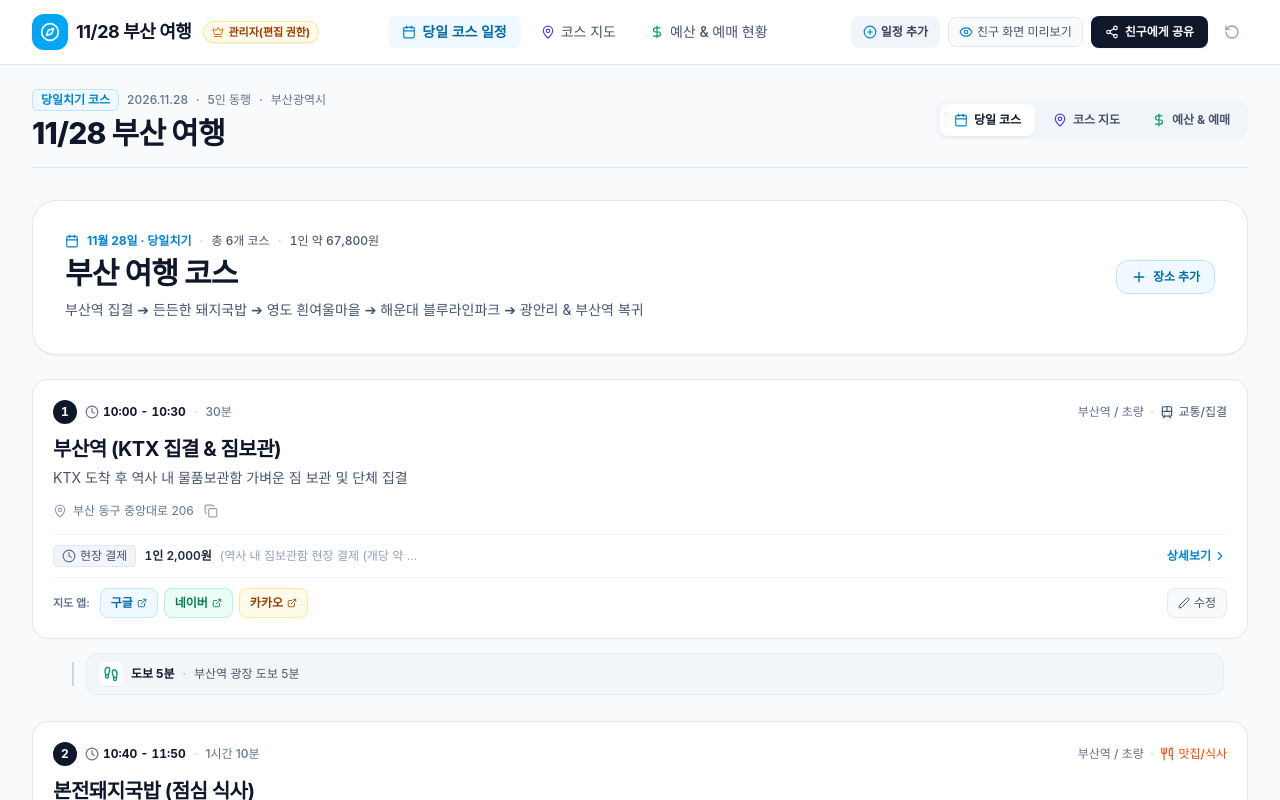
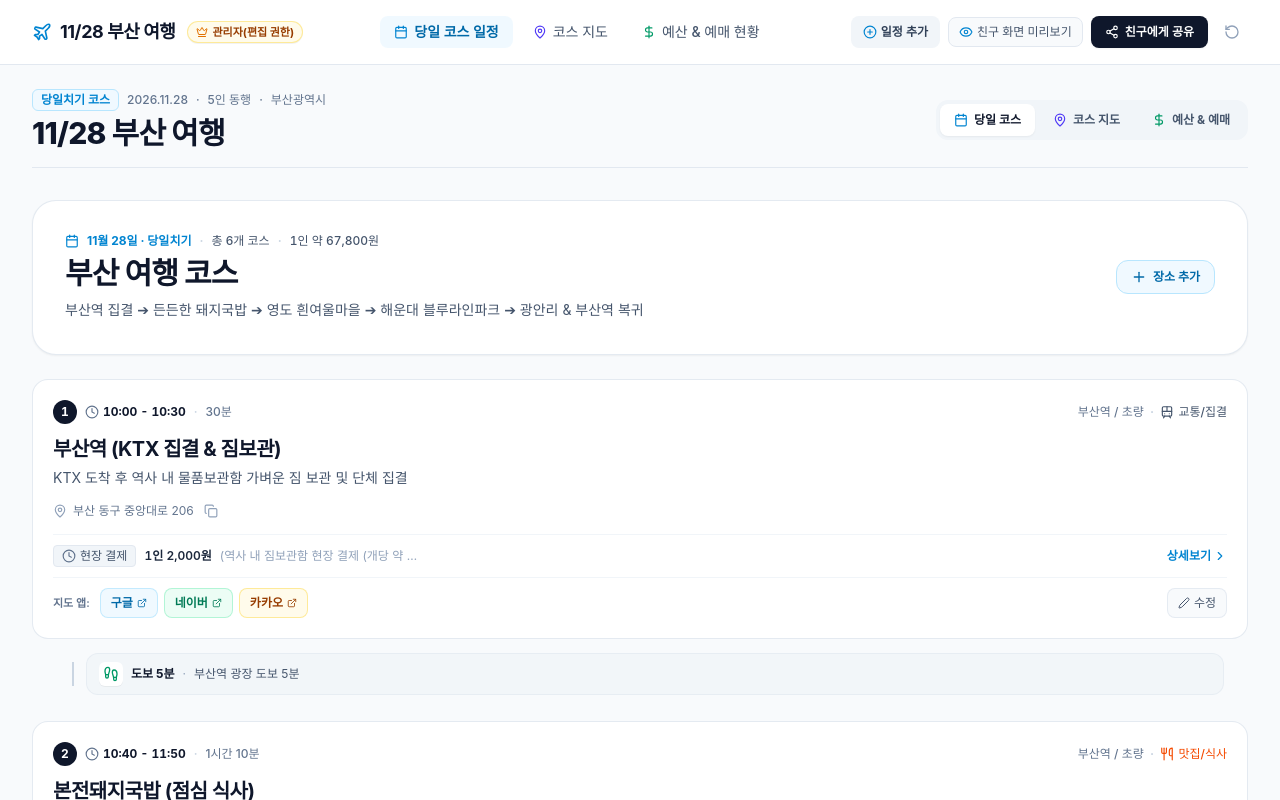
Before and after one commit to tjdwhd12/Nov-28-Busan_Travel, a React (Vite) app: page / in a window 1280 px wide. Shown: the top 800 px of the page. Built offline with nearby package versions, Linux system fonts and the light colour scheme; no server answers; a web font is replaced by a local one.

Commit message:
refactor: update navigation bar UI and assets
- Replace Compass icon with Plane icon in Navbar
- Clean up brand styling for a sleeker appearance
- Add placeholder asset image

```diff
--- a/src/components/common/Navbar.tsx
+++ b/src/components/common/Navbar.tsx
@@ -1,6 +1,6 @@
 import React from 'react';
 import {
-  Compass,
+  Plane,
   Share2,
   PlusCircle,
   RotateCcw,
@@ -45,16 +45,13 @@ export const Navbar: React.FC<NavbarProps> = ({
           <div className="flex items-center gap-2 sm:gap-3 shrink-0">
             <button
               onClick={() => onTabChange('day-1')}
-              className="flex items-center gap-2 text-left group transition-transform active:scale-95"
+              className="flex items-center gap-2 text-left group transition-all active:scale-95 focus:outline-none"
+              title="홈으로 이동"
             >
-              <div className="w-8 h-8 sm:w-9 sm:h-9 rounded-xl bg-sky-500 text-white flex items-center justify-center shadow-xs group-hover:bg-sky-600 transition-colors">
-                <Compass className="w-4 h-4 sm:w-5 sm:h-5" />
-              </div>
-              <div className="flex flex-col">
-                <span className="text-base sm:text-lg font-bold tracking-tight text-slate-900 whitespace-nowrap">
-                  11/28 부산 여행
-                </span>
-              </div>
+              <Plane className="w-5 h-5 text-sky-600 group-hover:text-sky-700 transition-colors" />
+              <span className="text-base sm:text-lg font-bold tracking-tight text-slate-900 group-hover:text-sky-700 transition-colors whitespace-nowrap">
+                11/28 부산 여행
+              </span>
             </button>
 
             {/* Role Chip Badge */}
```
Also changed, not shown: public/assets/aistudio/image_b9ba4d07.png (added).
